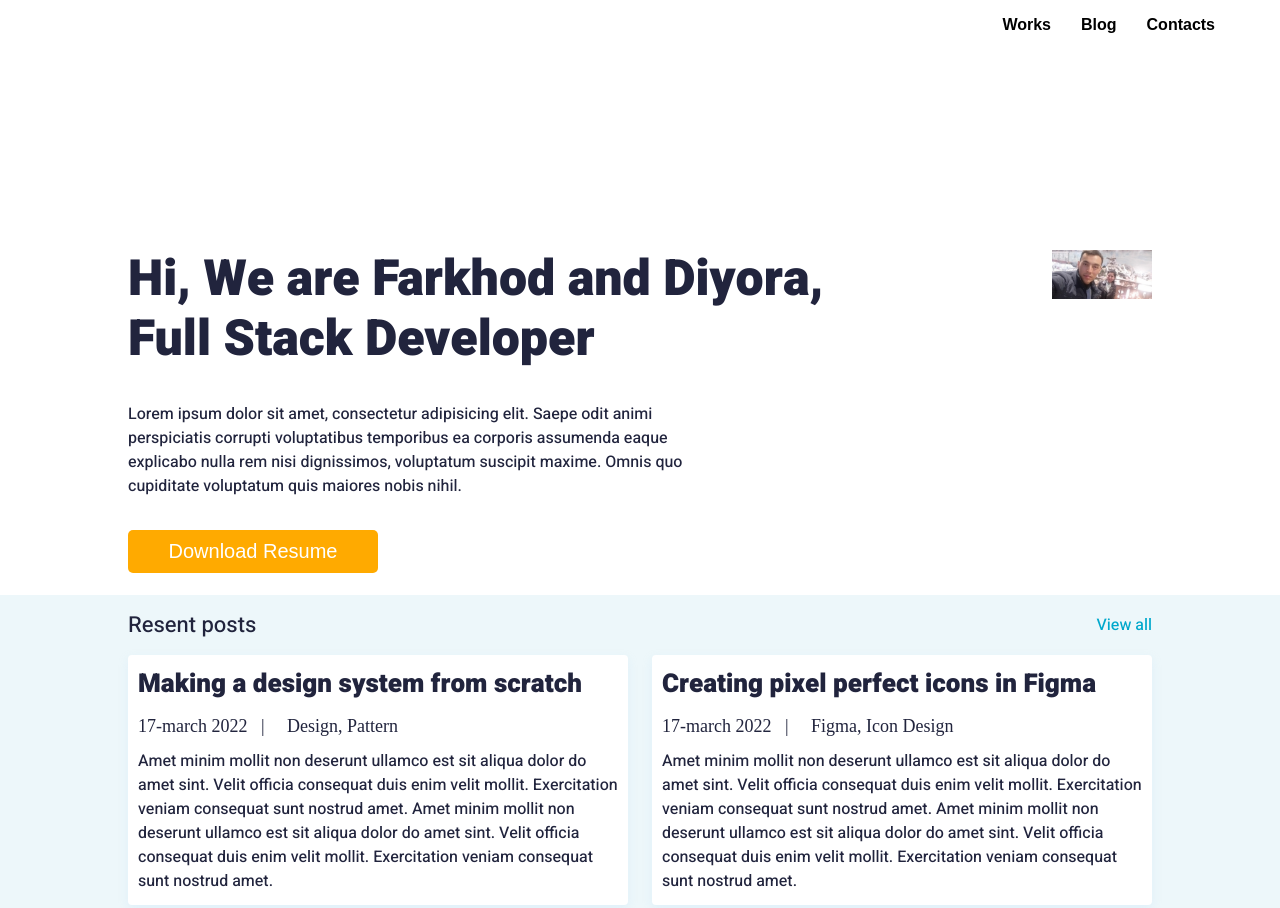
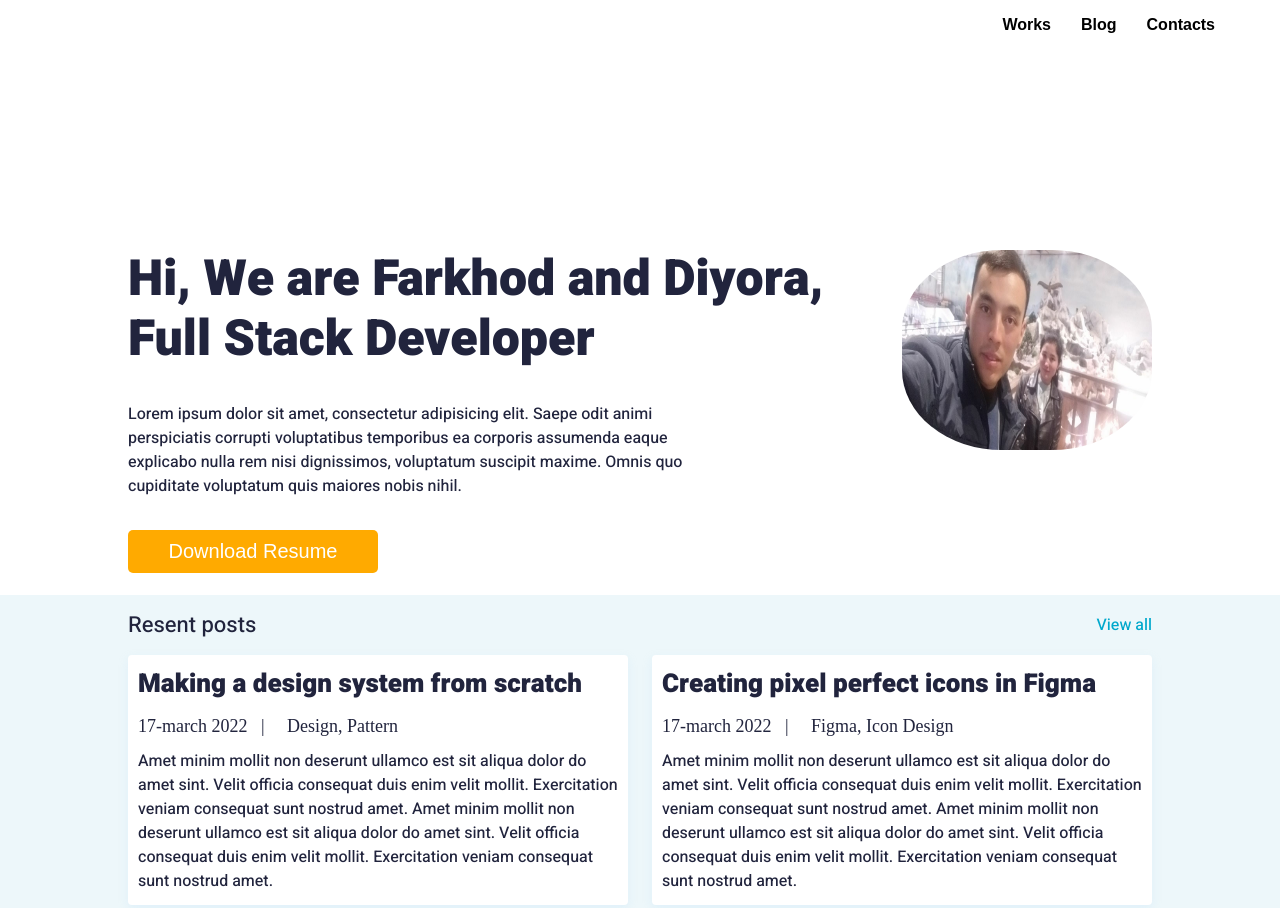
Before and after one commit to fnazarov97/resume, a plain HTML site: page index.html in a window 1280 px wide. Shown: the top 908 px of the page. Drawn offline with Linux system fonts and the light colour scheme; a web font is replaced by a local one.

Commit message:
Update style.css

```diff
--- a/style.css
+++ b/style.css
@@ -71,15 +71,16 @@ header .about button{
 header .about button:hover{
 	background-color: #fd0;
 }
-header .img img{
-	width:100px;
-	hight:auto;
-}
 header .about .text{
 	display: flex;
 	justify-content: space-between;
 	flex-direction: column;
 
+}
+header .img img{
+	width: 250px;
+	height: 200px;
+	border-radius: 40%;
 }
 main .xabar {
 	width: 100%;
```
